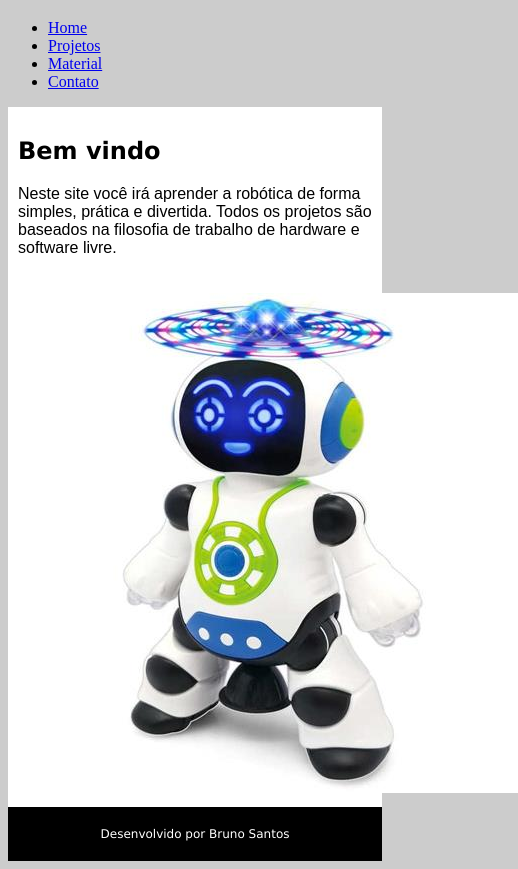
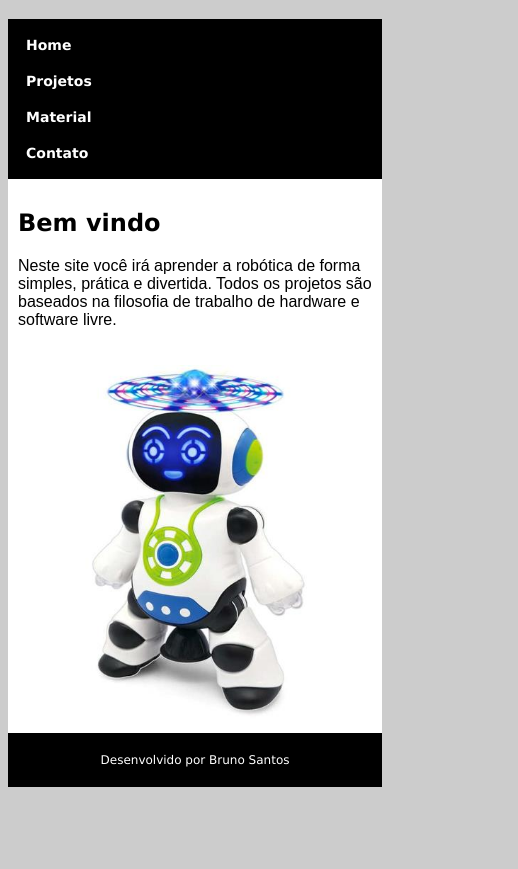
Before and after one commit to brunolssantos/meuprimeirosite, a plain HTML site: page index.html in a window 390 px wide. Shown: the part 62-931 px from the top of the page, 518 px wide, since content can reach past the window. After the commit the page ends 857 px from the top, so only its background shows below. Drawn offline with Linux system fonts and the light colour scheme.

Commit message:
adicionando mais estilo ao site deixando ele mais responsivo com css3

```diff
--- a/style.css
+++ b/style.css
@@ -23,3 +23,68 @@ footer
 	text-align:center;
 	padding:8px;
 }
+img, video
+{
+	max-width:100%;
+}
+
+nav
+{
+	background-color:#000000;
+	height: 35px;
+	font-family:Verdana;
+	font-weight:bold;
+	font-size:14px;
+}
+
+nav ul
+{
+	height:auto;
+	padding:8px 0px;
+	margin:0px;
+}
+
+nav li
+{
+	display: inline;
+	padding: 10px;
+	margin:0px;
+}
+
+nav a
+{
+	text-decoration:none;
+	color:#FFFFFF;
+	padding: 8px 8px 8px 8px;
+}
+
+nav a:hover
+{
+	background-color:#FFFFFF;
+	color:#000000;
+}
+
+@media all and (min-width:960px)
+{
+	body
+	{
+		width:960px;
+		margin:auto;
+	}
+}
+
+@media all and (max-width:480px)
+{
+	nav
+	{
+		height:100%;
+
+	}
+
+	nav li
+	{
+		display:block;
+		padding:10px;
+		margin:0px;
+	}
+}
```
